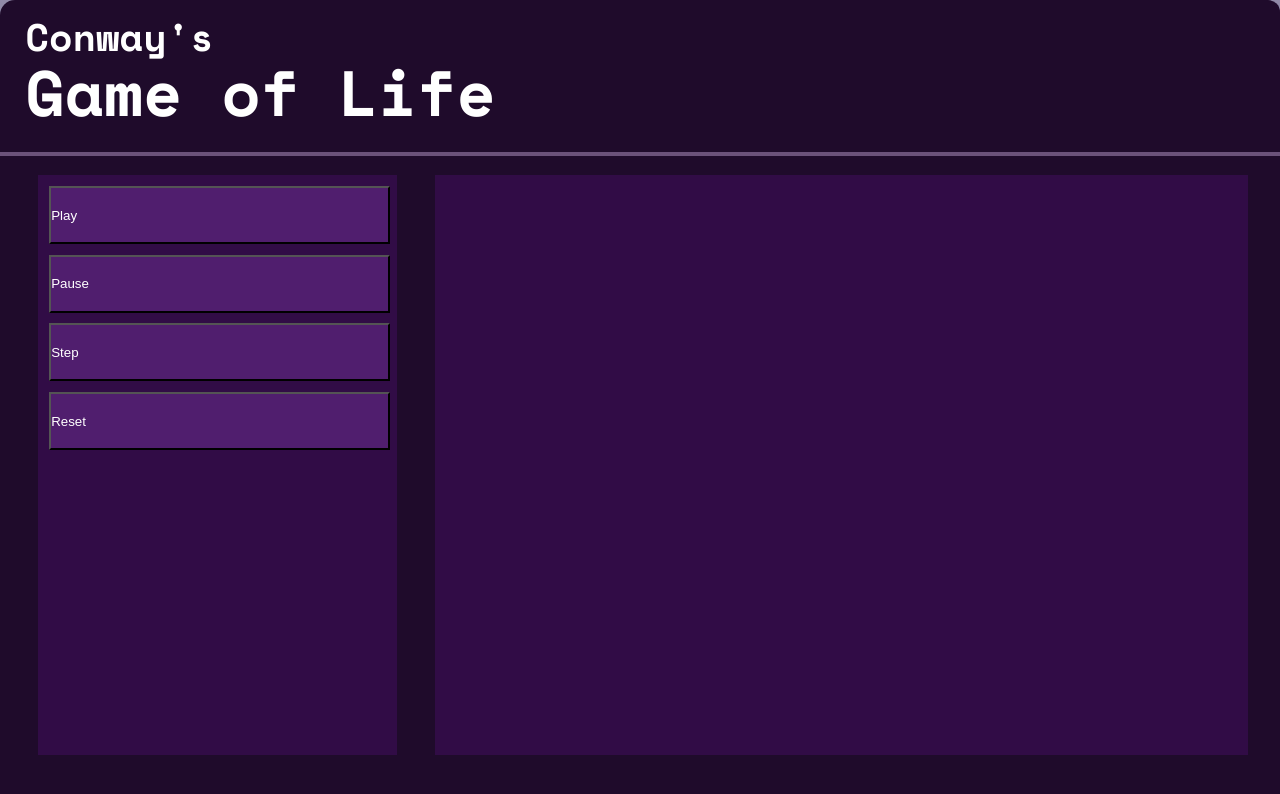
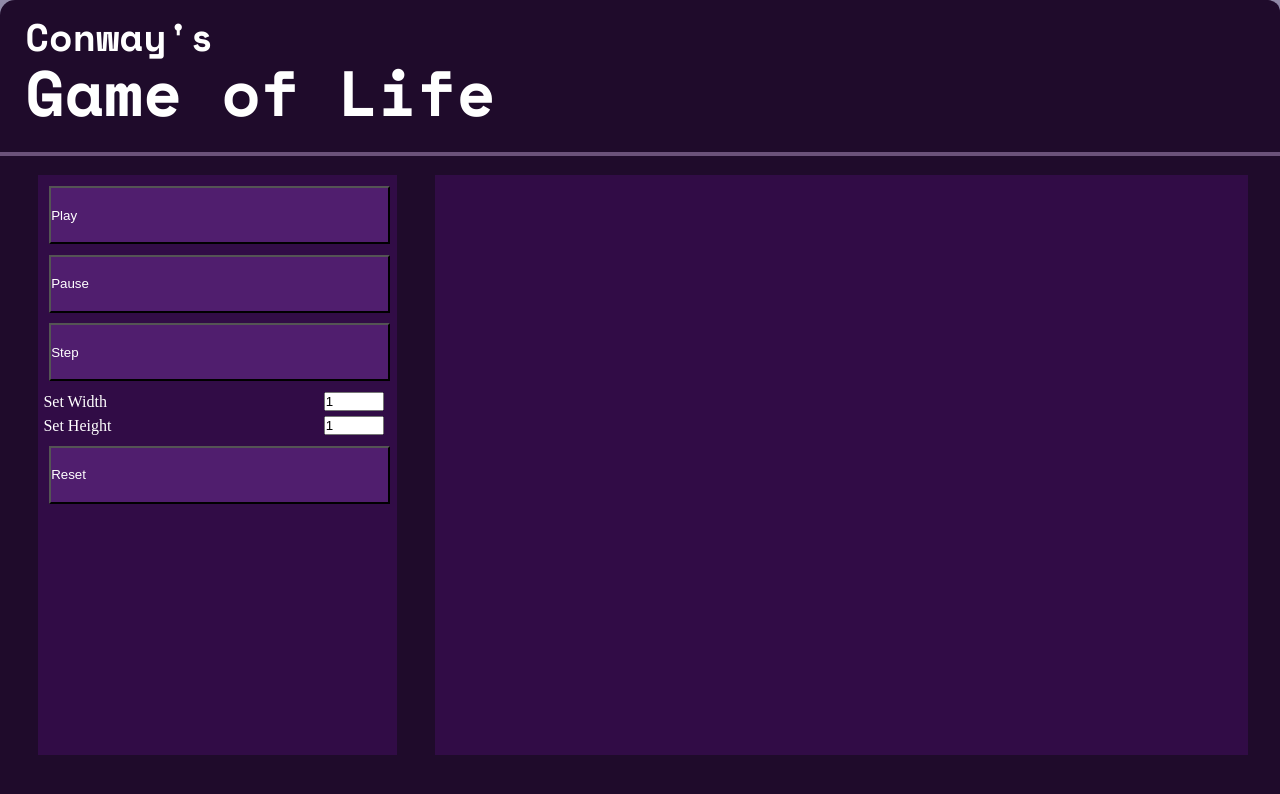
Before and after one commit to Jason-M-Brown/game_of_life, a React (Vite) app in the folder path/src/frontend/client/: page / in a window 1280 px wide. Shown: the top 794 px of the page. Built offline with nearby package versions, Linux system fonts and the light colour scheme.

Commit message:
Added a way to set width and height

```diff
--- /dev/null
+++ b/path/src/frontend/client/src/main/GridSize.tsx
@@ -0,0 +1,65 @@
+
+interface GridSizeProps {
+    width: number;
+    height: number;
+    onWidthChange: (width: number) => void;
+    onHeightChange: (height: number) => void;
+}
+
+
+const MIN_SIZE = 1;
+
+
+const rowStyle: React.CSSProperties = {
+    color: "white",
+    display: "flex",
+    justifyContent: "space-between",
+    alignItems: "center",
+    width: "95%",
+    margin: "5px 5px",
+
+};
+
+const inputStyle: React.CSSProperties = {
+    width: "60px",
+    boxSizing: "border-box",
+};
+
+function clampToMin(value: number): number {
+    if (Number.isNaN(value)) return MIN_SIZE;
+    return Math.max(MIN_SIZE, value);
+}
+
+function GridSize({
+    width,
+    height,
+    onWidthChange,
+    onHeightChange }: GridSizeProps) {
+
+    return (
+        <>
+            <label style={rowStyle}>
+                Set Width
+                <input
+                    type="number"
+                    min={MIN_SIZE}
+                    value={width}
+                    style={inputStyle}
+                    onChange={(e) => onWidthChange(clampToMin(Number(e.target.value)))}
+                />
+            </label>
+            <label style={rowStyle}>
+                Set Height
+                <input
+                    type="number"
+                    min={MIN_SIZE}
+                    value={height}
+                    style={inputStyle}
+                    onChange={(e) => onHeightChange(clampToMin(Number(e.target.value)))}
+                />
+            </label>
+        </>
+    );
+};
+
+export default GridSize
--- a/path/src/frontend/client/src/main/Main.tsx
+++ b/path/src/frontend/client/src/main/Main.tsx
@@ -1,17 +1,30 @@
+import { useState } from "react";
+
 import BoardPanel from "./BoardPanel/BoardPanel";
 import "./Main.css"
-
 import OptionsPanel from "./OptionsPanel/OptionsPanel"
 
-function main() {
+const MIN_SIZE = 1;
+
+function Main() {
+
+    const [gridWidth, setGridWidth] = useState(MIN_SIZE);
+    const [gridHeight, setGridHeight] = useState(MIN_SIZE);
+
     return (
-        <>
         <main className="main">
-            <OptionsPanel></OptionsPanel>
-            <BoardPanel></BoardPanel>
+            <OptionsPanel
+                gridWidth={gridWidth}
+                gridHeight={gridHeight}
+                onGridWidthChange={setGridWidth}
+                onGridHeightChange={setGridHeight}
+            />
+            <BoardPanel
+                width={gridWidth}
+                height={gridHeight}
+            />
         </main>
-        </>
     );
 };
 
-export default main;
+export default Main;
--- a/path/src/frontend/client/src/main/OptionsPanel/OptionsPanel.tsx
+++ b/path/src/frontend/client/src/main/OptionsPanel/OptionsPanel.tsx
@@ -4,7 +4,15 @@ import PlayButton from "./Buttons/PlayButton"
 import PauseButton from "./Buttons/PauseButton"
 import ResetButton from "./Buttons/ResetButton";
 import StepButton from "./Buttons/StepButton";
-import GridSize from "./GridSize"
+import GridSize from "../GridSize"
+
+type ActiveButton = "play" | "pause" |  null;
+interface OptionsPanelProps {
+    gridWidth: number;
+    gridHeight: number;
+    onGridWidthChange: (width: number) => void;
+    onGridHeightChange: (height: number) => void;
+}
 
 const panelStyle : React.CSSProperties = {
     backgroundColor: "rgb(49, 12, 70)",
@@ -16,10 +24,15 @@ const panelStyle : React.CSSProperties = {
     boxSizing: "border-box",
 };
 
-type ActiveButton = "play" | "pause" |  null;
+function OptionsPanel({
+    gridWidth,
+    gridHeight,
+    onGridWidthChange,
+    onGridHeightChange,
+    }: OptionsPanelProps) {
 
-function OptionsPanel() {
     const [activeButton, setActiveButton] = useState<ActiveButton>(null);
+
     return (
         <main style={panelStyle}>
             <PlayButton
@@ -33,6 +46,16 @@ function OptionsPanel() {
             />
 
             <StepButton/>
+
+            <GridSize
+                width={gridWidth}
+                height={gridHeight}
+                onWidthChange={onGridWidthChange}
+                onHeightChange={onGridHeightChange}
+            />
+
+
+
             <ResetButton/>
 
 
```
Also changed, not shown: path/src/frontend/client/src/main/OptionsPanel/GridSize.tsx (deleted, +0 -9 lines).
